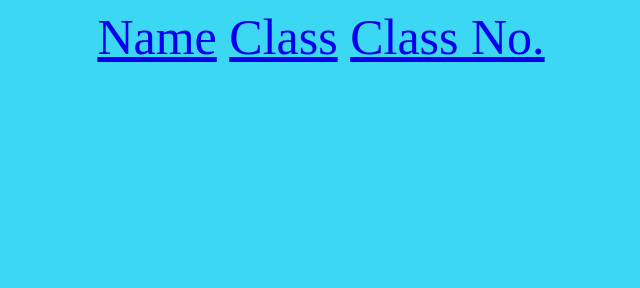
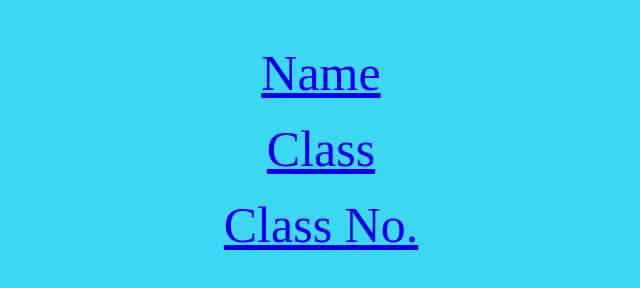
Before and after one commit to Jimmy3601/jimmy3601.github.io, a plain HTML site: page left.html in a window 1280 px wide. Shown: the whole page, without its empty margins (319-959 px from the left). Drawn offline with Linux system fonts and the light colour scheme.

Commit message:
Update left.html

```diff
--- a/left.html
+++ b/left.html
@@ -1,16 +1,12 @@
 <html>
 <body bgcolor="#3BD7F3" style="text-align:center">
-
-   <font style="font-size:50px">
-     <a href="name.html" target="right" >Name</a>
-   </font>
-   <font style="font-size:50px">
-     <a href="cls.html" target="right" >Class</a>
-   </font>
-   <font style="font-size:50px">
-     <a href="clsno.html" target="right" >Class No.</a>
-   </font>
-
+   <br><br>
+     <a  style="font-size:50px" href="name.html" target="right" >Name</a>
+   <br><br>
+     <a  style="font-size:50px" href="cls.html" target="right" >Class</a>
+   <br><br>
+     <a  style="font-size:50px" href="clsno.html" target="right" >Class No.</a>
+   <br><br>
 </body>
 
 </html>
```
